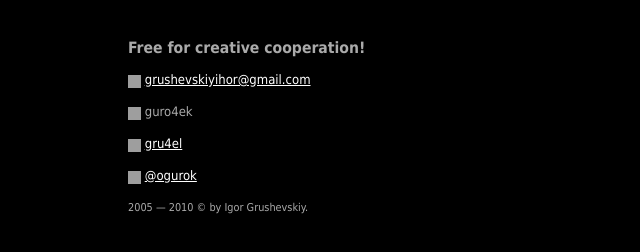
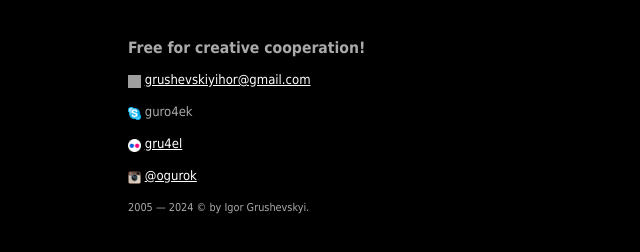
Before and after one commit to iGrushevskiy/iGrushevskiy.github.io, a plain HTML site: page contacts.html in a window 1280 px wide. Shown: the full height of the page, 0-640 px from the left. Drawn offline with Linux system fonts and the light colour scheme; grey boxes are pictures that could not be loaded.

Commit message:
Update contacts.html

```diff
--- a/contacts.html
+++ b/contacts.html
@@ -1,6 +1,6 @@
 <html xmlns="http://www.w3.org/1999/xhtml">
 <head>
-<meta name="description" content="Вы можете связаться со мной любыми способами, указанными на этой странице" />
+<meta name="description" content="Зі мною можна зв'язатися будь яким методом наведеним нижче" />
 <meta http-equiv="Content-Type" content="text/html; charset=utf-8" />
 <title>Contacts</title>
 <link rel="stylesheet" type="text/css" href="css/n_css.css"/>
@@ -29,20 +29,20 @@
 <a href="mailto:grushevskiyihor@gmail.com">grushevskiyihor@gmail.com</a>
 <br/>
 <br/>
-<img src="http://www.grushevskiy.com/icons/skype.ico" width="13" height="13" align="absbottom">
+<img src="http://igrushevskiy.github.io/icons/skype.ico" width="13" height="13" align="absbottom">
 guro4ek
 <br/>
 <br/>
-<img src="http://www.grushevskiy.com/icons/flickr.ico" width="13" height="13" align="absbottom">
+<img src="http://igrushevskiy.github.io/icons/flickr.ico" width="13" height="13" align="absbottom">
 <a href="http://www.flickr.com/photos/gru4el/" target="_new">gru4el</a>
 <br/>
 <br/>
-<img src="http://www.grushevskiy.com/icons/inst.ico" width="13" height="13" align="absbottom">
+<img src="http://igrushevskiy.github.io/icons/inst.ico" width="13" height="13" align="absbottom">
 <a href="http://instagre.at/#/by/ogurok" target="_new">@ogurok</a>
 <br/>
 <br/>
 <small>
-2005 — 2010 &copy; by Igor Grushevskiy.
+2005 — 2024 &copy; by Igor Grushevskyi.
 </small>
 </div>
 </body>
```
